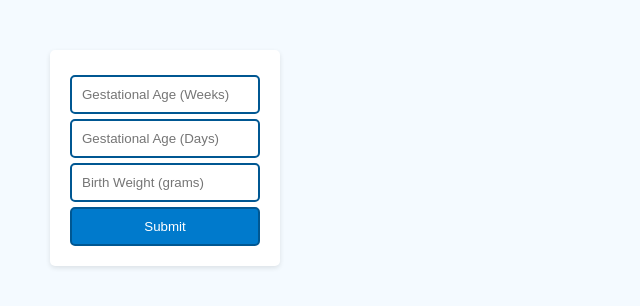
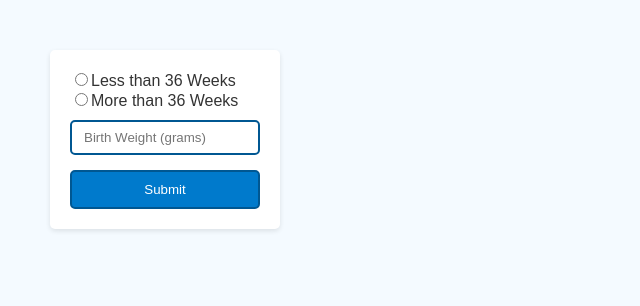
Before and after one commit to cameronjobson/NutritionCalc, a React (Create React App) app: page / in a window 1280 px wide. Shown: the top 306 px of the page, without its empty margins (0-640 px from the left). Built offline with nearby package versions, Linux system fonts and the light colour scheme.

Commit message:
fixed the parameter form

```diff
--- a/src/App.js
+++ b/src/App.js
@@ -56,7 +56,7 @@ function App() {
               key={index}
               label={switchName}
               onSwitchChange={handleSwitchChange}
-              parameters={parameters}
+              parameters={parameters} // Pass parameters here
             />
           ))}
         </div>
--- a/src/ParameterForm.css
+++ b/src/ParameterForm.css
@@ -1,3 +1,5 @@
+
+
 /* Styling for input fields in the ParameterForm */
 form input[type="number"] {
     max-width: 200px; /* Set a maximum width appropriate for 6-digit numbers */
--- a/src/ParameterForm.js
+++ b/src/ParameterForm.js
@@ -1,16 +1,13 @@
-// File retreves patient data from the user
-// ParameterForm.js
-import './SwitchDisplay.css';
+import './ParameterForm.css';
 import React, { useState } from 'react';
 
 function ParameterForm({ onParametersSubmit }) {
-  const [gestAgeWeeks, setGestAgeWeeks] = useState('');
-  const [gestAgeDays, setGestAgeDays] = useState('');
   const [birthWeight, setBirthWeight] = useState('');
+  const [isLessThan36Weeks, setIsLessThan36Weeks] = useState();  // No initial state set
+  const [totalGestAgeDays, setTotalGestAgeDays] = useState('');
 
   const handleSubmit = (event) => {
     event.preventDefault();
-    const totalGestAgeDays = parseInt(gestAgeWeeks) * 7 + parseInt(gestAgeDays);
     onParametersSubmit({
       gestAgeDays: totalGestAgeDays,
       birthWeight
@@ -19,18 +16,34 @@ function ParameterForm({ onParametersSubmit }) {
 
   return (
     <form onSubmit={handleSubmit} className="parameter-form">
-      <input
-        type="number"
-        value={gestAgeWeeks}
-        onChange={(e) => setGestAgeWeeks(e.target.value)}
-        placeholder="Gestational Age (Weeks)"
-      />
-      <input
-        type="number"
-        value={gestAgeDays}
-        onChange={(e) => setGestAgeDays(e.target.value)}
-        placeholder="Gestational Age (Days)"
-      />
+      <label>
+        <input
+          type="radio"
+          name="gestationalAge"
+          value="lessThan36"
+          checked={isLessThan36Weeks === true}  // Check if true
+          onChange={() => {
+            setTotalGestAgeDays(35)
+            setIsLessThan36Weeks(true);
+          }}
+        />
+        Less than 36 Weeks
+      </label>
+      <div></div>
+      <label>
+        <input
+          type="radio"
+          name="gestationalAge"
+          value="moreThan36"
+          checked={isLessThan36Weeks === false}  // Check if false
+          onChange={() => {
+            setTotalGestAgeDays(37)
+            setIsLessThan36Weeks(false);
+          }}
+        />
+        More than 36 Weeks
+      </label>
+
       <input
         type="number"
         value={birthWeight}
--- a/src/SwitchDisplay.js
+++ b/src/SwitchDisplay.js
@@ -24,13 +24,17 @@ function SwitchDisplay({ label, onSwitchChange, parameters }) {
 
   const buttonClass = `switch-display-button ${isEnabled ? 'enabled' : ''} ${disabled ? 'disabled' : ''}`;
 
+  // Determine the label text for "Refeeding Syndrome"
+  const isSGA = parameters.gestAgeDays && parameters.gestAgeDays < 36;
+  const displayLabel = label === "Refeeding Syndrome" && isSGA ? "Refeeding Syndrome (if SGA)" : label;
+
   return (
     <button
       className={buttonClass}
       onClick={handleToggle}
       disabled={disabled}
     >
-      {label}
+      {displayLabel}
     </button>
   );
 }
```
